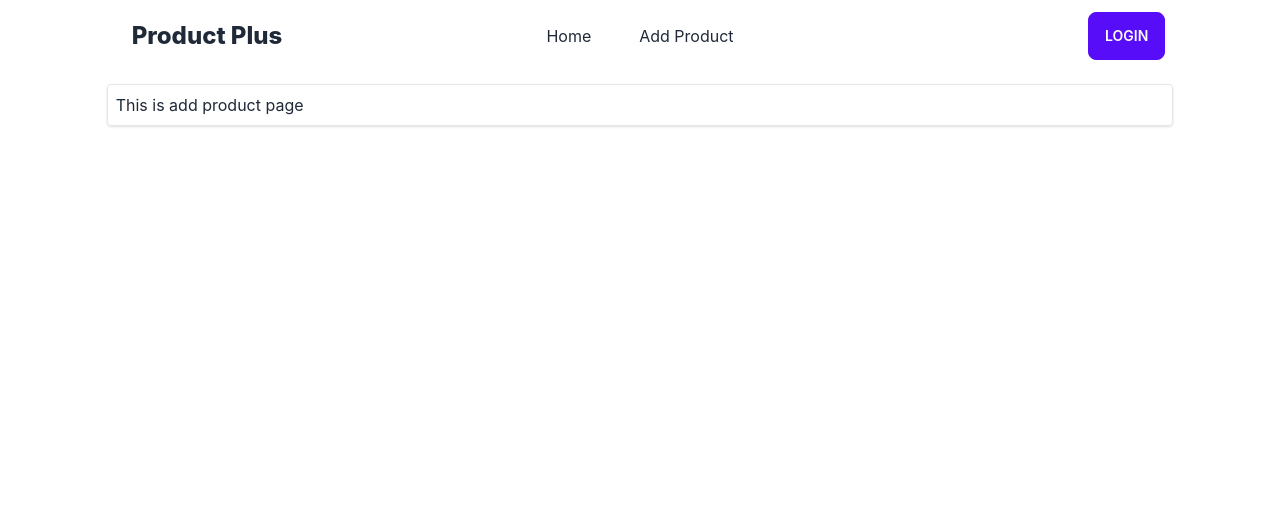
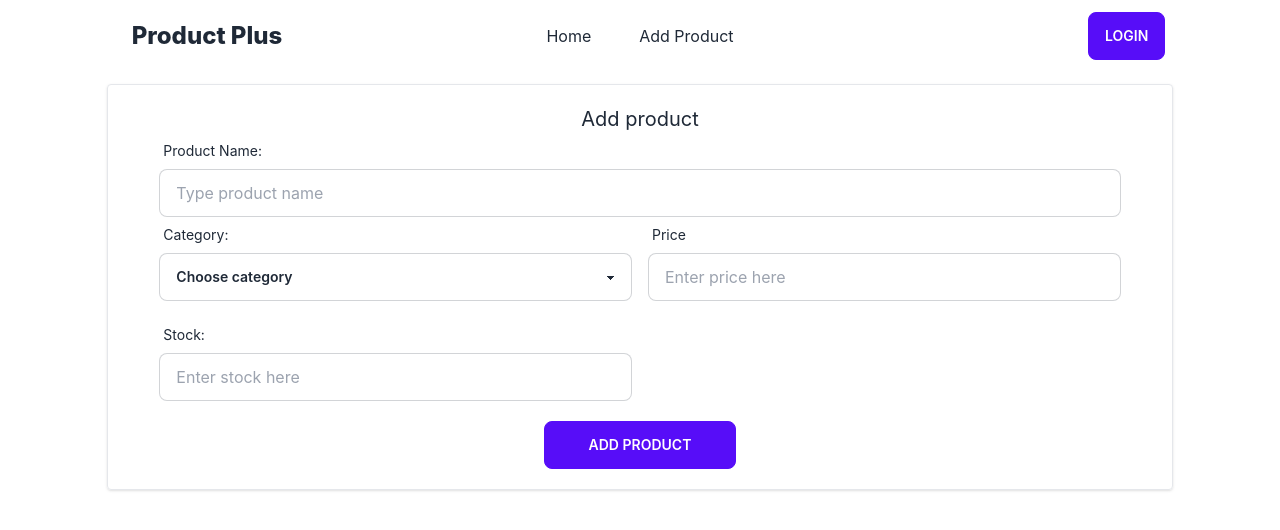
Before and after one commit to SunitCorneleous/product-management-client, a React (Create React App) app: page /addproduct in a window 1280 px wide. Shown: the top 530 px of the page. Built offline with nearby package versions, Linux system fonts and the light colour scheme.

Commit message:
added product object

```diff
--- a/src/components/AddProduct.js
+++ b/src/components/AddProduct.js
@@ -2,9 +2,86 @@ import React from "react";
 import { container } from "../styles/styles";
 
 const AddProduct = () => {
+  //submit handler
+  const addProductHandler = event => {
+    event.preventDefault();
+    const form = event.target;
+    const name = form.name.value;
+    const category = form.category.value;
+    const price = form.price.value;
+    const stock = form.stock.value;
+
+    const product = {
+      name,
+      category,
+      price,
+      stock,
+    };
+
+    console.log(product);
+  };
+
   return (
     <div className={container}>
-      <h1>This is add product page</h1>
+      <h1 className="text-xl text-center">Add product</h1>
+      {/* form */}
+      <form onSubmit={addProductHandler} className="mx-auto w-11/12">
+        {/* name field */}
+        <div className="form-control">
+          <label className="label">
+            <span className="label-text">Product Name:</span>
+          </label>
+          <input
+            type="text"
+            name="name"
+            placeholder="Type product name"
+            className="input input-bordered"
+          />
+        </div>
+        <div className="grid grid-cols-1 md:grid-cols-2 gap-4">
+          <div className="form-control">
+            <label className="label">
+              <span className="label-text">Category:</span>
+            </label>
+            <select name="category" className="select select-bordered w-full">
+              <option disabled selected>
+                Choose category
+              </option>
+              <option value="dairy">Dairy</option>
+              <option value="vagetable">Vegetable</option>
+            </select>
+          </div>
+          <div className="form-control w-full mx-auto">
+            <label className="label">
+              <span className="label-text">Price</span>
+            </label>
+            <input
+              type="number"
+              name="price"
+              placeholder="Enter price here"
+              className="input input-bordered "
+            />
+          </div>
+          <div className="form-control w-full mx-auto">
+            <label className="label">
+              <span className="label-text">Stock:</span>
+            </label>
+            <input
+              type="number"
+              name="stock"
+              placeholder="Enter stock here"
+              className="input input-bordered "
+            />
+          </div>
+          <div className="form-control w-full mx-auto"></div>
+        </div>
+        <button
+          type="submit"
+          className="btn btn-primary uppercase mt-5 w-3/5 md:w-1/5 block mx-auto"
+        >
+          Add product
+        </button>
+      </form>
     </div>
   );
 };
--- a/src/styles/styles.js
+++ b/src/styles/styles.js
@@ -1,3 +1,4 @@
-const container = "w-full md:w-10/12 mx-auto border rounded my-3 p-2 shadow";
+const container =
+  "w-full md:w-10/12 mx-auto border rounded my-3 py-5 px-2 shadow";
 
 export { container };
```
